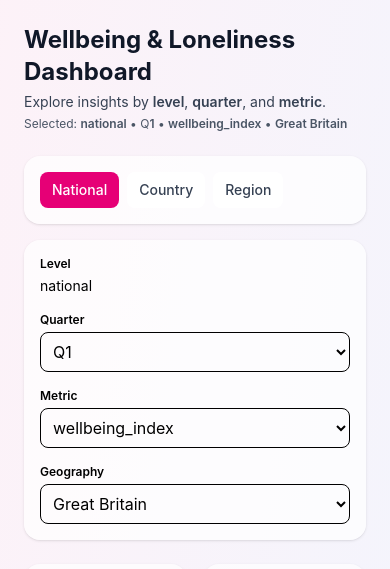
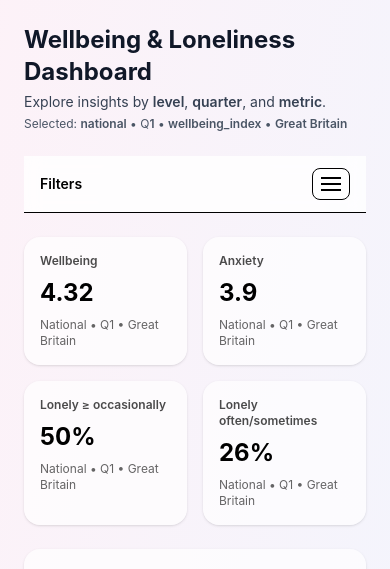
Before and after one commit to RSE1982/Feb-Hackathon, a React (Vite) app in the folder hackathon-app/: page / in a window 390 px wide. Shown: the top 569 px of the page. Built offline with nearby package versions, Linux system fonts and the light colour scheme; what proj4 would draw is missing.

Commit message:
fix: mobile sticky hamburger menu

```diff
--- /dev/null
+++ b/hackathon-app/src/components/StickyMobileNav.jsx
@@ -0,0 +1,76 @@
+import React, { useEffect, useState } from 'react';
+
+export default function StickyMobileNav({ children, title = 'Filters' }) {
+	const [open, setOpen] = useState(false);
+
+	// Optional: stop body scrolling when menu is open
+	useEffect(() => {
+		document.body.style.overflow = open ? 'hidden' : '';
+		return () => (document.body.style.overflow = '');
+	}, [open]);
+
+	// Optional: close on Escape
+	useEffect(() => {
+		const onKeyDown = (e) => e.key === 'Escape' && setOpen(false);
+		window.addEventListener('keydown', onKeyDown);
+		return () => window.removeEventListener('keydown', onKeyDown);
+	}, []);
+
+	return (
+		<div className='sticky top-0 z-50'>
+			{/* Top bar */}
+			<div className='bg-white/80 backdrop-blur border-b'>
+				<div className='px-4 py-3 flex items-center justify-between'>
+					<div className='font-semibold text-sm'>{title}</div>
+
+					<button
+						type='button'
+						className='p-2 rounded-lg border bg-white'
+						aria-label='Open menu'
+						aria-expanded={open}
+						onClick={() => setOpen((v) => !v)}
+					>
+						{/* Simple hamburger / close icon */}
+						<span className='block w-5 h-0.5 bg-black mb-1' />
+						<span className='block w-5 h-0.5 bg-black mb-1' />
+						<span className='block w-5 h-0.5 bg-black' />
+					</button>
+				</div>
+			</div>
+
+			{/* Backdrop */}
+			{open && (
+				<button
+					aria-label='Close menu'
+					className='fixed inset-0 bg-black/30'
+					onClick={() => setOpen(false)}
+				/>
+			)}
+
+			{/* Dropdown panel (anchored to bar) */}
+			<div className='relative'>
+				<div
+					className={[
+						'absolute left-0 right-0 top-0',
+						'bg-white border-b shadow',
+						'transition-transform duration-200',
+						open ? 'translate-y-0' : '-translate-y-[200%]',
+					].join(' ')}
+				>
+					<div className='p-4'>
+						{children}
+
+						<div className='mt-3 flex justify-end'>
+							<button
+								className='px-3 py-2 rounded-lg border bg-white'
+								onClick={() => setOpen(false)}
+							>
+								Done
+							</button>
+						</div>
+					</div>
+				</div>
+			</div>
+		</div>
+	);
+}
--- a/hackathon-app/src/pages/Dashboard.jsx
+++ b/hackathon-app/src/pages/Dashboard.jsx
@@ -5,6 +5,7 @@ import FiltersPanel from '../components/FiltersPanel';
 import KpiRow from '../components/KpiRow';
 import InsightCards from '../components/InsightCards';
 import DashboardHeader from '../components/DashboardHeader';
+import StickyMobileNav from '../components/StickyMobileNav';
 
 import TrendLinePlot from '../components/plots/TrendLinePlot';
 import ComparisonBarPlot from '../components/plots/ComparisonBarPlot';
@@ -110,7 +111,30 @@ export default function Dashboard() {
 					geography={geography}
 				/>
 				{/* Filters and level selection */}
-				<div className='sticky top-0 z-30'>
+				{/* Mobile: hamburger */}
+				<div className='md:hidden sticky top-0 z-50'>
+					<StickyMobileNav title='Filters'>
+						{/* Level selection */}
+						<LevelTabs level={level} onChange={setLevel} />
+						<div className='mt-4 mb-4'></div>
+						{/* Filters */}
+						<FiltersPanel
+							level={level}
+							quarter={quarter}
+							onQuarterChange={setQuarter}
+							metric={metric}
+							onMetricChange={setMetric}
+							geography={geography}
+							onGeographyChange={setGeography}
+							quarters={quarters?.length ? quarters : [1, 2, 3, 4]}
+							geographies={geographies}
+							metrics={metrics}
+						/>
+					</StickyMobileNav>
+				</div>
+
+				{/* Desktop: normal sticky filters (or whatever you already have) */}
+				<div className='hidden md:block sticky top-0 z-40'>
 					{/* Level selection */}
 					<LevelTabs level={level} onChange={setLevel} />
 					<div className='mt-4 mb-4'></div>
```
